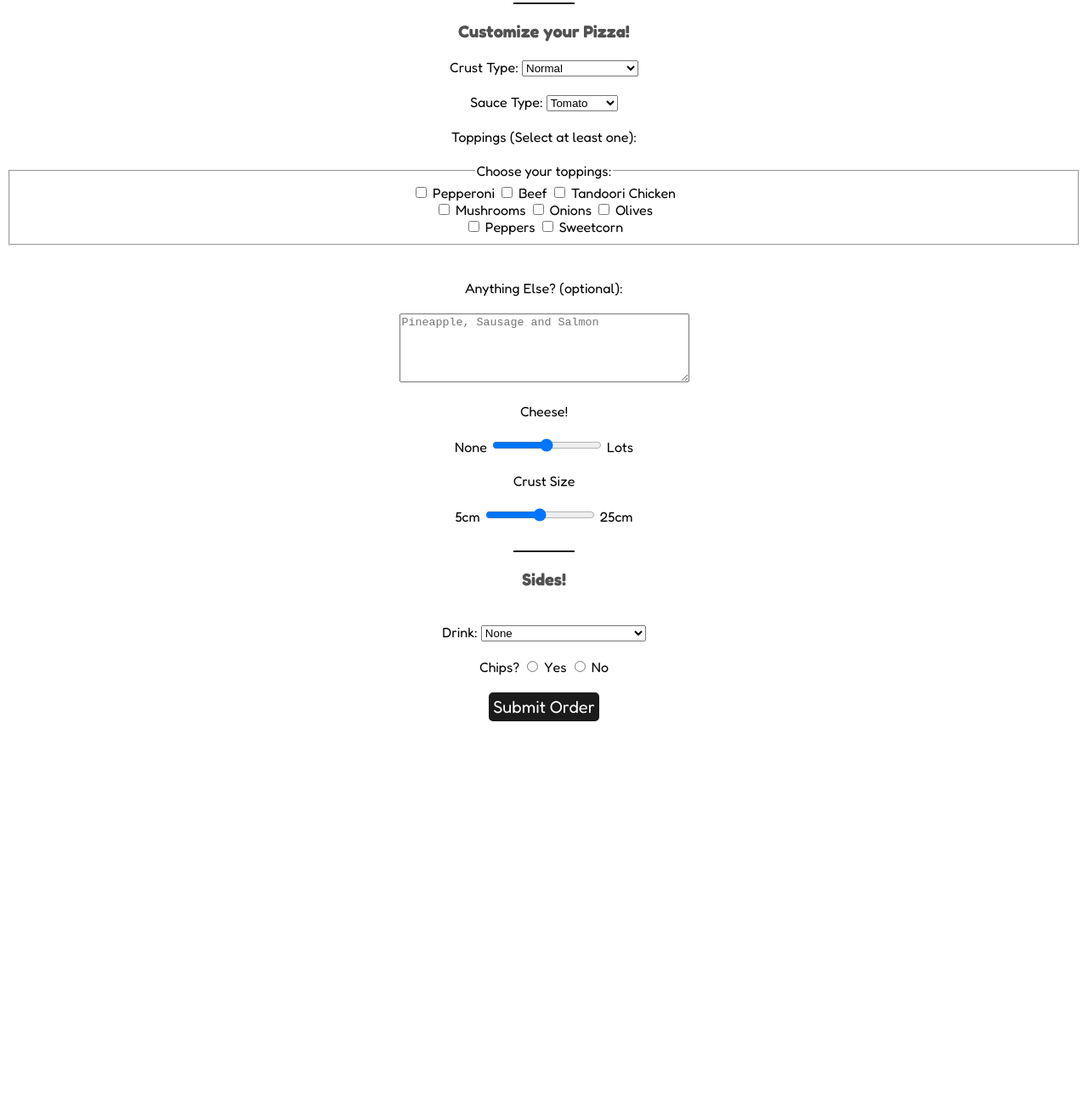
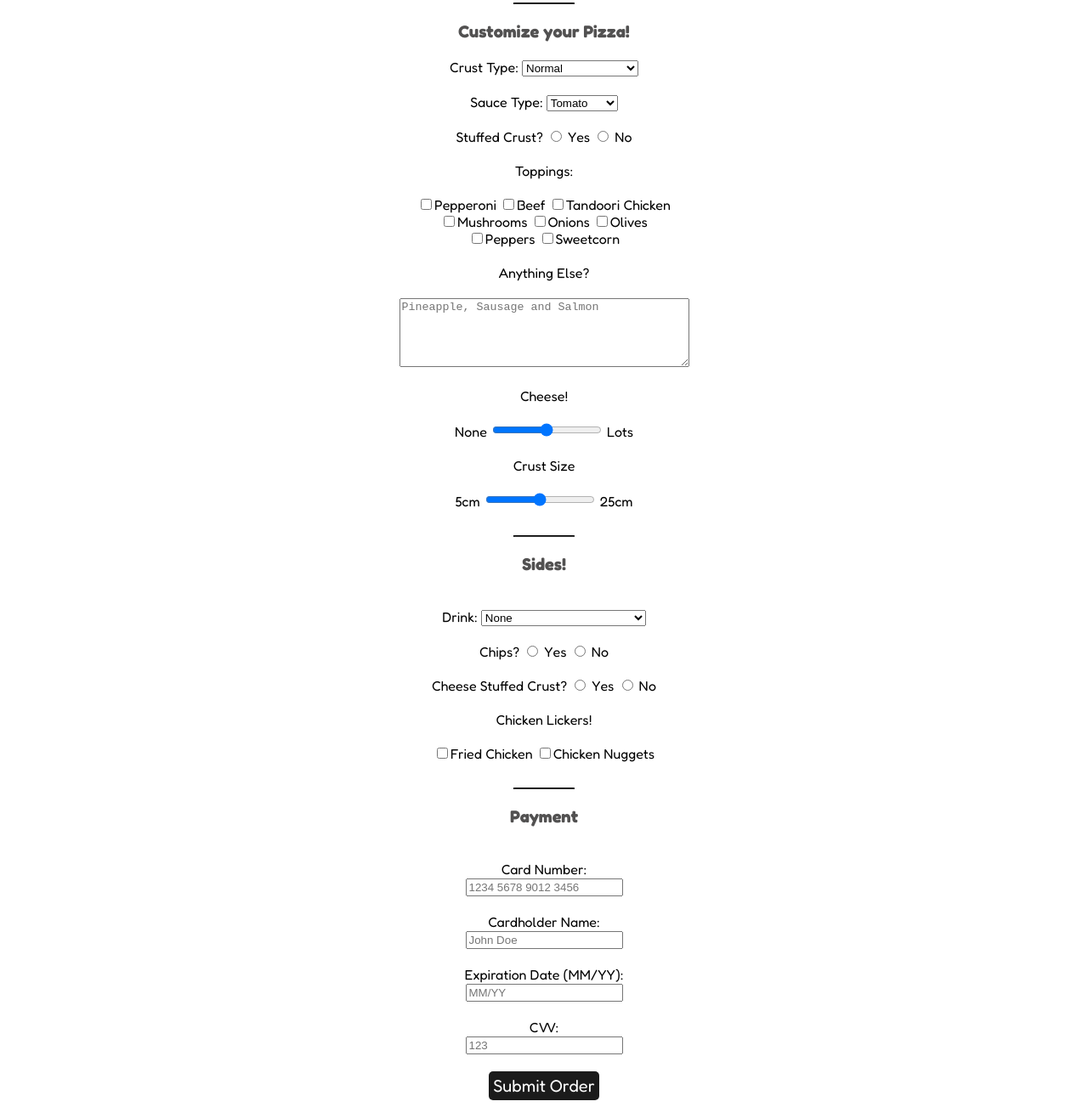
Before and after one commit to fffff615/Pizza-Form, a plain HTML site: page index.html in a window 1280 px wide. Shown: the part 483-1786 px from the top of the page at 85% size. Before the commit the page ends 1360 px from the top, so only its background shows below. Drawn offline with Linux system fonts and the light colour scheme.

Commit message:
Your commit message here

```diff
--- a/index.html
+++ b/index.html
@@ -22,7 +22,7 @@
       <br><br>
 
       <label for="email">Email Address:</label>
-    <input type="text" name="email" placeholder="example@domain.com" id="email" required>
+      <input type="email" name="email" placeholder="example@domain.com" id="email" required>
       <br><br>
 
       <label for="phone">Phone Number:</label>
@@ -85,26 +85,30 @@
       </select>
       <br><br>
 
-    <label for="toppings">Toppings (Select at least one):</label>
-    <br><br>
-    <fieldset required>
-      <legend>Choose your toppings:</legend>
-      <input type="checkbox" name="toppings" value="Pepperoni" required> Pepperoni
-      <input type="checkbox" name="toppings" value="Beef"> Beef
-      <input type="checkbox" name="toppings" value="Tandoori Chicken"> Tandoori Chicken
-      <br>
-      <input type="checkbox" name="toppings" value="Mushrooms"> Mushrooms
-      <input type="checkbox" name="toppings" value="Onions"> Onions
-      <input type="checkbox" name="toppings" value="Olives"> Olives
-      <br>
-      <input type="checkbox" name="toppings" value="Peppers"> Peppers
-      <input type="checkbox" name="toppings" value="Sweetcorn"> Sweetcorn
-    </fieldset>
+      <label for="stuffings">Stuffed Crust?</label>
+      <input type="radio" id="stuffingsYes" name="stuffings" value="yes" required>
+      <label for="stuffingsYes">Yes</label>
+      <input type="radio" id="stuffingsNo" name="stuffings" value="no" required>
+      <label for="stuffingsNo">No</label>
       <br><br>
 
-    <label for="otherToppings">Anything Else? (optional):</label>
+      <label for="toppings">Toppings:</label>
       <br><br>
-    <textarea rows="5" cols="40" name="comment" placeholder="Pineapple, Sausage and Salmon"></textarea>
+      <input type="checkbox" name="toppings" value="Pepperoni" required>Pepperoni
+      <input type="checkbox" name="toppings" value="Beef" required>Beef
+      <input type="checkbox" name="toppings" value="Tandoori Chicken" required>Tandoori Chicken
+      <br>
+      <input type="checkbox" name="toppings" value="Mushrooms" required>Mushrooms
+      <input type="checkbox" name="toppings" value="Onions" required>Onions
+      <input type="checkbox" name="toppings" value="Olives" required>Olives
+      <br>
+      <input type="checkbox" name="toppings" value="Peppers" required>Peppers
+      <input type="checkbox" name="toppings" value="Sweetcorn" required>Sweetcorn
+      <br><br>
+
+      <label for="otherToppings">Anything Else?</label>
+      <br><br>
+      <textarea rows="5" cols="40" name="comment" placeholder="Pineapple, Sausage and Salmon" required></textarea>
       <br><br>
 
       <label for="Cheese">Cheese!</label>
@@ -126,25 +130,55 @@
       <br>
       <label for="drink">Drink:</label>
       <select id="drink" required>
-        <option value="tomato">None</option>
-        <option value="tomato">Pepsi Original</option>
-        <option value="bbq">Pepsi Wild Cherry</option>
-        <option value="marinara">Pepsi Diet</option>
-        <option value="arrabbiata">Pepsi Vanilla</option>
-        <option value="garlic">Sprite Original (Lemon-Lime)</option>
+          <option value="none">None</option>
+          <option value="pepsi">Pepsi Original</option>
+          <option value="pepsiWild">Pepsi Wild Cherry</option>
+          <option value="pepsiDiet">Pepsi Diet</option>
+          <option value="sprite">Sprite Original (Lemon-Lime)</option>
+          <option value="spriteZero">Sprite Zero Sugar</option>
+          <option value="drPepper">Dr Pepper</option>
+          <option value="mountainDew">Mountain Dew</option>
       </select>
       <br><br>
 
-    <label for="chips">Chips?</label>
-    <input type="radio" id="chipsYes" name="chips" value="yes" required>
-    <label for="chipsYes">Yes</label>
+      <label for="garlic">Chips?</label>
+      <input type="radio" id="garlic" name="garlic" value="yes" required>
+      <label for="garlic">Yes</label>
+      <input type="radio" id="garlicNo" name="garlic" value="no" required>
+      <label for="garlicNo">No</label>
+      <br><br>
+
+      <label for="chips">Cheese Stuffed Crust?</label>
+      <input type="radio" id="chips" name="chips" value="yes" required>
+      <label for="chips">Yes</label>
       <input type="radio" id="chipsNo" name="chips" value="no" required>
       <label for="chipsNo">No</label>
       <br><br>
+
+      <label for="meat">Chicken Lickers!</label>
+      <br><br>
+      <input type="checkbox" name="toppings" value="Fried Chicken" required>Fried Chicken
+      <input type="checkbox" name="toppings" value="Chicken Nuggets" required>Chicken Nuggets
+      <br><br>
+
+      <hr>
+      <h3>Payment</h3>
+      <br>
+      <label for="card-number">Card Number:</label><br>
+      <input type="text" id="card-number" name="card-number" placeholder="1234 5678 9012 3456" required><br><br>
+
+      <label for="card-holder">Cardholder Name:</label><br>
+      <input type="text" id="card-holder" name="card-holder" placeholder="John Doe" required><br><br>
+
+      <label for="expiry-date">Expiration Date (MM/YY):</label><br>
+      <input type="text" id="expiry-date" name="expiry-date" placeholder="MM/YY" required><br><br>
+
+      <label for="cvv">CVV:</label><br>
+      <input type="text" id="cvv" name="cvv" placeholder="123" required><br><br>
+
       <button id="button" value="Place Order" formaction="done.html">Submit Order</button>
+  </form>
 
-  </form>
-  <br>
-
+  <script src="script.js"></script>
 </body>
 </html>
```
Lines whose indentation alone changed are shown as unchanged.
